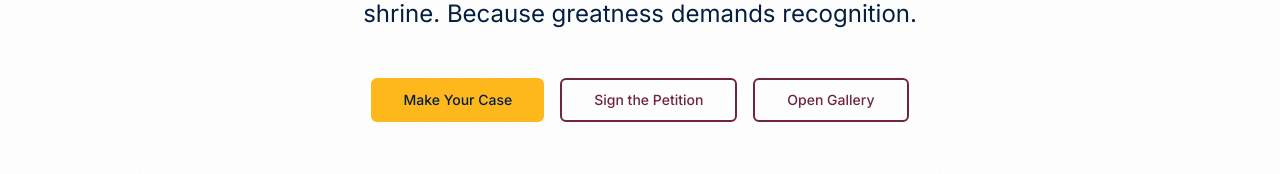
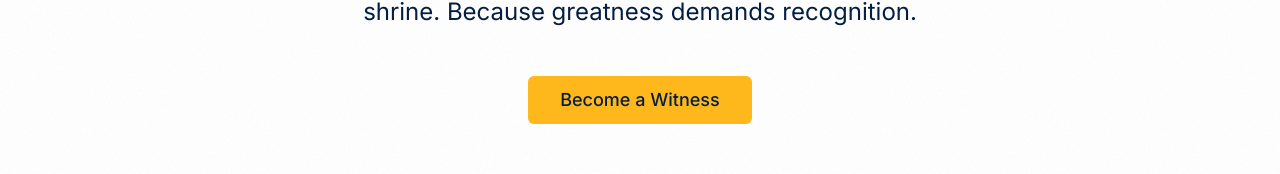
Before and after one commit to briansproule20/sassy-mate, a Next.js app: page / in a window 1280 px wide. Shown: the part 496-670 px from the top of the page. Built offline with nearby package versions, Linux system fonts and the light colour scheme; no server answers; a web font is replaced by a local one.

Commit message:
Simplify hero CTA to single 'Become a Witness' button

```diff
--- a/components/hero.tsx
+++ b/components/hero.tsx
@@ -64,14 +64,8 @@ export function Hero() {
           animate={{ opacity: 1, y: 0 }}
           transition={{ duration: 0.8, delay: 0.4 }}
         >
-          <Button size="lg" onClick={() => document.getElementById("goat")?.scrollIntoView({ behavior: "smooth" })}>
-            Make Your Case
-          </Button>
-          <Button size="lg" variant="outline" onClick={() => document.getElementById("petition")?.scrollIntoView({ behavior: "smooth" })}>
-            Sign the Petition
-          </Button>
-          <Button size="lg" variant="outline">
-            Open Gallery
+          <Button size="lg" className="text-lg px-8 py-6" onClick={() => document.getElementById("petition")?.scrollIntoView({ behavior: "smooth" })}>
+            Become a Witness
           </Button>
         </motion.div>
       </div>
```
